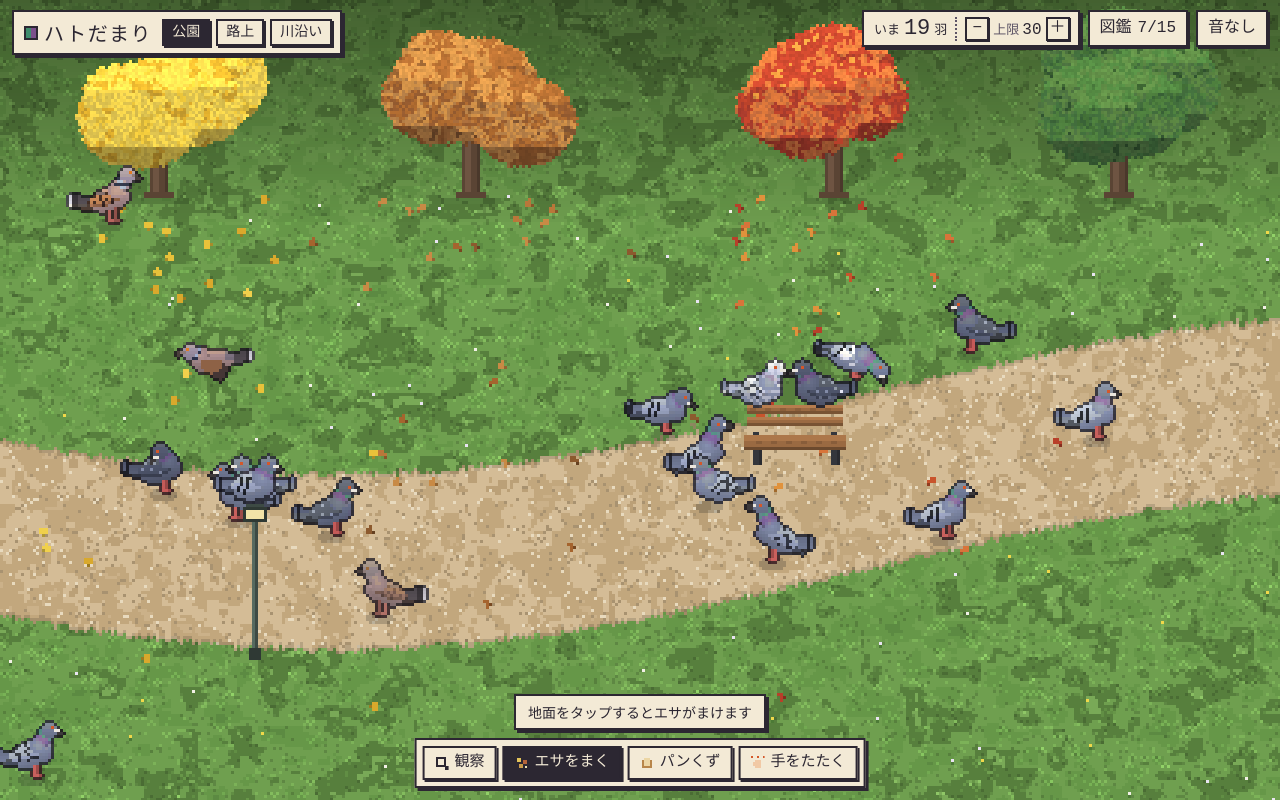
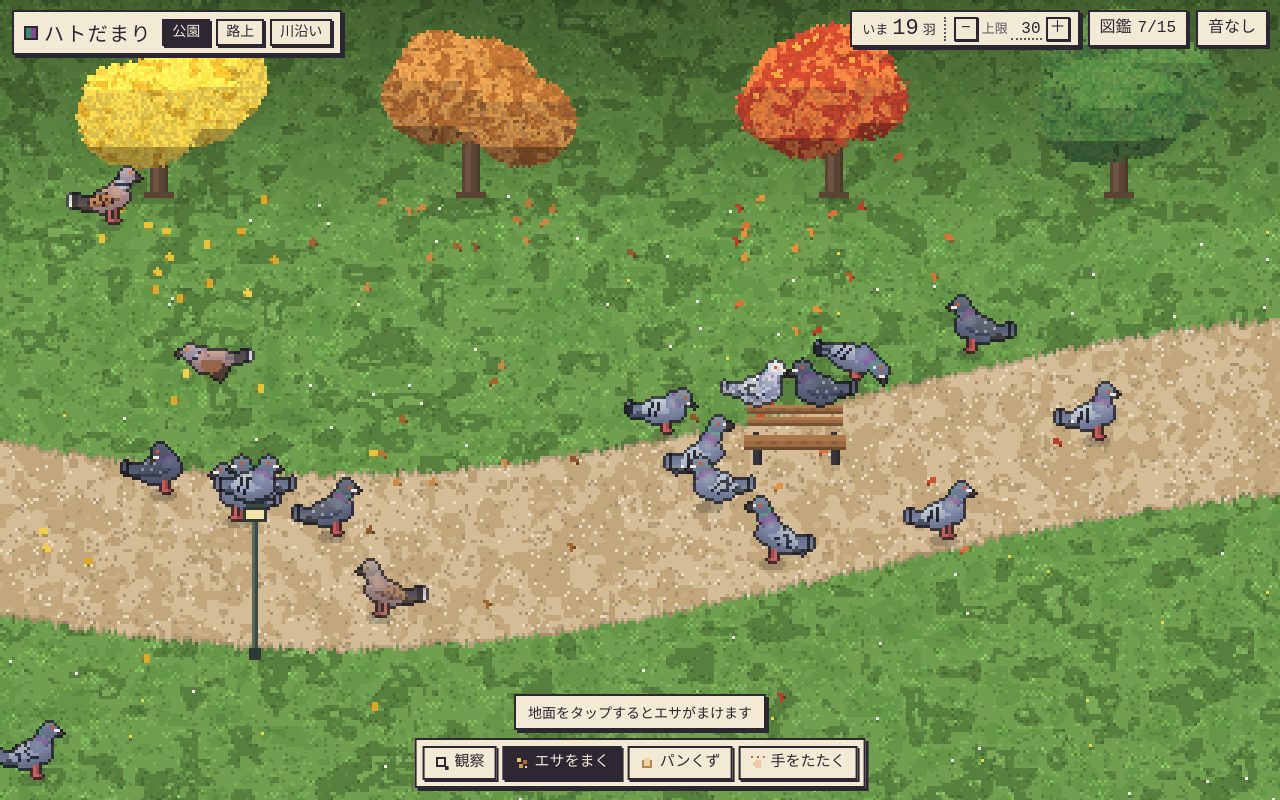
Before and after one commit to as-is-prog/pigeon-c, a plain HTML site: page index.html in a window 1280 px wide. Drawn offline with Linux system fonts and the light colour scheme; a web font is replaced by a local one.

Commit message:
鳩の上限を1〜1000羽に広げ、数字を直接入力できるようにした
- −／＋ は 1,2,3,5…100,150…1000 と段階的に動き、押しっぱなしで連続
- 上限の数字をタップすると直接入力（範囲外は丸める）
- 5羽以下のときは寿命や驚きで勝手に帰らない（同じ個体を眺め続けられる）
- 大幅に足りないときはまとめて飛来、大幅に多いときはまとめて飛び去る
- 大人数でも重くならないように:
  - 見た目を羽色ごとに12通りの個体差から選び、スプライトを共有
  - 重なり回避を格子分割にして近所だけ判定
  - 図鑑の保存をまとめて行う

Co-Authored-By: Claude Opus 5.5 <noreply@anthropic.com>
Claude-Session: https://claude.ai/code/session_01MwAwpyrjSaLn1twKsBb6Vg

```diff
--- a/index.html
+++ b/index.html
@@ -146,7 +146,26 @@ button[aria-pressed="true"] .ico { filter: none; }
   align-self: center;
 }
 .cap-txt { display: flex; align-items: baseline; gap: 3px; color: var(--ink-soft); }
-.cap-txt b { font-size: 16px !important; color: var(--ink); min-width: 2ch; }
+.cap-txt input {
+  font: inherit;
+  font-size: 16px;
+  color: var(--ink);
+  background: transparent;
+  border: 0;
+  border-bottom: 2px dotted var(--ink-soft);
+  padding: 0 1px;
+  margin: 0;
+  min-width: 2ch;
+  text-align: right;
+  font-variant-numeric: tabular-nums;
+  -moz-appearance: textfield;
+  appearance: textfield;
+}
+.cap-txt input::-webkit-outer-spin-button,
+.cap-txt input::-webkit-inner-spin-button { -webkit-appearance: none; margin: 0; }
+.cap-txt input { user-select: text; -webkit-user-select: text; }
+button.step { touch-action: manipulation; }
+.cap-txt input:focus { outline: none; background: #fff7e6; border-bottom-color: var(--eye); }
 button.step {
   width: 24px; height: 24px; padding: 0;
   justify-content: center;
@@ -333,7 +352,7 @@ button[aria-pressed="true"] .ico.look { filter: invert(1); }
       <span class="now"><span>いま</span><b id="count">0</b><span>羽</span></span>
       <span class="cap-ctl">
         <button id="pop-dec" class="step" aria-label="上限を減らす" title="上限を減らす（多いぶんは飛び去ります）">−</button>
-        <span class="cap-txt">上限<b id="cap">25</b></span>
+        <label class="cap-txt" for="cap">上限<input id="cap" type="number" inputmode="numeric" min="1" max="1000" step="1" value="25" title="タップして数字を入力（1〜1000）"></label>
         <button id="pop-inc" class="step" aria-label="上限を増やす" title="上限を増やす">＋</button>
       </span>
     </div>
--- a/src/game.js
+++ b/src/game.js
@@ -131,7 +131,9 @@ const STORE = {
   set(k, v) { try { localStorage.setItem(k, JSON.stringify(v)); } catch (e) { /* 保存できなくても遊べる */ } },
 };
 
-const CAP_STEPS = [5, 8, 12, 16, 20, 25, 30, 40, 50];
+// −／＋ で動く段階。大きいほど刻みが粗い。直接入力なら 1〜1000 の任意の数
+const CAP_MIN = 1, CAP_MAX = 1000;
+const CAP_STEPS = [1, 2, 3, 5, 8, 10, 12, 15, 20, 25, 30, 40, 50, 60, 80, 100, 150, 200, 300, 400, 500, 700, 1000];
 
 const GRAIN = ['#e3c35a', '#d8b46a', '#c99a4a', '#efe2b0', '#b5643a', '#e8d48a', '#9a7a4a'].map(U.hex);
 
@@ -142,7 +144,8 @@ const G = {
   seen: STORE.get('hatodamari.seen', {}),
   sfx: SFX,
   nextEvent: 8, nextPanic: 45, nextSpawn: 1, nextLeaf: 1, flapCount: 0,
-  userCap: CAP_STEPS.includes(STORE.get('hatodamari.cap', 0)) ? STORE.get('hatodamari.cap', 0) : 0,
+  userCap: (() => { const v = Math.round(Number(STORE.get('hatodamari.cap', 0))); return v >= CAP_MIN && v <= CAP_MAX ? v : 0; })(),
+  seenDirty: false,
 
   init() {
     this.cv = document.getElementById('game');
@@ -205,6 +208,7 @@ const G = {
   // 画面の広さから決めるおすすめ上限（利用者が変えていなければこれを使う）
   get autoCap() {
     const want = U.clamp(Math.round((this.W * this.H) / 3500), 10, 30);
+    // おすすめ値は段階の中から選ぶ
     return CAP_STEPS.reduce((a, b) => (Math.abs(b - want) < Math.abs(a - want) ? b : a));
   },
   get cap() {
@@ -212,7 +216,11 @@ const G = {
   },
   // ふだん居つく数。エサをまいたときだけ上限まで集まる
   get targetPop() {
-    return Math.max(3, Math.round(this.cap * 0.7));
+    return this.cap <= 3 ? this.cap : Math.round(this.cap * 0.7);
+  },
+  // 少ないときは勝手に帰らない（1羽を愛でる用）
+  get mayLeave() {
+    return this.cap > 5;
   },
   // 飛び去り中を除いた数
   get resident() {
@@ -220,14 +228,20 @@ const G = {
     for (const b of this.birds) if (!(b.fly && b.fly.out)) n++;
     return n;
   },
-  setCap(dir) {
+  // 段階を一つ上げ下げ
+  stepCap(dir) {
     const cur = this.cap;
-    let i = CAP_STEPS.indexOf(cur);
-    if (i < 0) i = CAP_STEPS.findIndex((v) => v >= cur);
-    i = U.clamp(i + dir, 0, CAP_STEPS.length - 1);
-    this.userCap = CAP_STEPS[i];
-    STORE.set('hatodamari.cap', this.userCap);
-    if (dir > 0) this.nextSpawn = this.t + 0.3;
+    const next = dir > 0 ? CAP_STEPS.find((v) => v > cur) : [...CAP_STEPS].reverse().find((v) => v < cur);
+    if (next !== undefined) this.setCapValue(next);
+  },
+  setCapValue(n) {
+    n = Math.round(Number(n));
+    if (!Number.isFinite(n)) { UI.updateCap(); return; }
+    n = U.clamp(n, CAP_MIN, CAP_MAX);
+    const up = n > this.cap;
+    this.userCap = n;
+    STORE.set('hatodamari.cap', n);
+    if (up) this.nextSpawn = this.t + 0.3;
     UI.updateCap();
   },
 
@@ -237,7 +251,8 @@ const G = {
   },
 
   populate() {
-    const n = Math.max(2, Math.round(this.targetPop * 0.85) - 2);
+    const perchN = this.targetPop >= 8 && this.scene.perches.length ? 2 : 0;
+    const n = Math.max(1, Math.round(this.targetPop * 0.85)) - perchN;
     for (let i = 0; i < n; i++) {
       const s = this.randomGround(true);
       const b = this.addBird(this.pickVariant(), s.x, s.y, 0, true);
@@ -249,7 +264,7 @@ const G = {
       else b.set('idle', U.rand(0.2, 3));
     }
     // 止まり木にも何羽か
-    for (let i = 0; i < 2 && this.scene.perches.length; i++) {
+    for (let i = 0; i < perchN; i++) {
       const p = U.pick(this.scene.perches);
       const px = U.rand(p.x1, p.x2);
       const sy = p.syFn ? p.syFn(px) : p.sy;
@@ -269,7 +284,7 @@ const G = {
   markSeen(v, silent) {
     const first = !this.seen[v.id];
     this.seen[v.id] = (this.seen[v.id] || 0) + 1;
-    STORE.set('hatodamari.seen', this.seen);
+    this.seenDirty = true; // 保存はまとめて（何百羽も湧くときに毎回書かない）
     if (first && !silent) UI.toast(`図鑑に「${v.name}」を記録しました`);
     UI.dirtyZukan = true;
   },
@@ -553,17 +568,31 @@ const G = {
     for (const b of this.birds) b.update(dt);
     // 地上の鳩どうしは重ならない
     const ground = this.birds.filter((b) => !b.fly && !b.perch && b.state !== 'hop');
-    for (let i = 0; i < ground.length; i++)
-      for (let j = i + 1; j < ground.length; j++) {
-        const a = ground[i], b = ground[j];
+    const CELL = 8, grid = new Map();
+    for (const b of ground) {
+      const k = Math.floor(b.x / CELL) * 4096 + Math.floor(b.y / CELL);
+      let c = grid.get(k);
+      if (!c) grid.set(k, (c = []));
+      c.push(b);
+    }
+    const min = 6.5, k12 = Math.min(1, dt * 12);
+    for (const a of ground) {
+      const cx = Math.floor(a.x / CELL), cy = Math.floor(a.y / CELL);
+      for (let gx = cx - 1; gx <= cx + 1; gx++)
+        for (let gy = cy - 1; gy <= cy + 1; gy++) {
+          const c = grid.get(gx * 4096 + gy);
+          if (!c) continue;
+          for (const b of c) {
+            if (b.id <= a.id) continue; // 各ペア1回
             const dx = b.x - a.x, dy = (b.y - a.y) * 1.6;
             const d = Math.hypot(dx, dy);
-        const min = 6.5;
             if (d < min && d > 0.001) {
-          const push = (min - d) * 0.5 * Math.min(1, dt * 12);
+              const push = (min - d) * 0.5 * k12;
               const nx = (dx / d) * push, ny = (dy / d) * push / 1.6;
               if (this.scene.walkable(a.x - nx, a.y - ny)) { a.x -= nx; a.y -= ny; }
               if (this.scene.walkable(b.x + nx, b.y + ny)) { b.x += nx; b.y += ny; }
+            }
+          }
         }
     }
     // 飛び去った鳩
@@ -579,15 +608,25 @@ const G = {
     const resident = this.resident;
     if (t > this.nextSpawn) {
       // 少ないときほど早く来る
+      const lack = this.targetPop - resident;
       const short = resident < this.targetPop * 0.6;
       this.nextSpawn = t + (short ? U.rand(0.5, 1.4) : U.rand(2, 6));
-      if (resident < this.targetPop) this.spawnArrival(null, U.chance(0.15));
+      // 大幅に足りないときは何羽かまとめて来る
+      const n = lack > 0 ? Math.max(1, Math.ceil(lack / 12)) : 0;
+      for (let i = 0; i < n; i++) this.spawnArrival(null, U.chance(0.15));
     }
     // 上限を超えていたら、少しずつ飛び去る
     if (resident > this.cap && t > (this.nextLeave || 0)) {
-      this.nextLeave = t + (resident - this.cap > 8 ? 0.15 : 0.35);
+      const excess = resident - this.cap;
+      this.nextLeave = t + (excess > 8 ? 0.15 : 0.35);
       const cands = this.birds.filter((b) => !(b.fly && b.fly.out) && b.state !== 'carry');
-      if (cands.length) U.pick(cands).takeoff('leave');
+      // 大勢を減らすときは、まとまって飛び去る
+      const n = Math.min(cands.length, Math.max(1, Math.ceil(excess / 15)));
+      for (let i = 0; i < n; i++) {
+        const j = U.randi(i, cands.length - 1);
+        [cands[i], cands[j]] = [cands[j], cands[i]];
+        cands[i].takeoff('leave');
+      }
     }
     // 理由なき一斉飛翔
     if (t > this.nextPanic) {
@@ -880,8 +919,32 @@ const UI = {
     this.capEl = document.getElementById('cap');
     this.decEl = document.getElementById('pop-dec');
     this.incEl = document.getElementById('pop-inc');
-    this.decEl.addEventListener('click', () => g.setCap(-1));
-    this.incEl.addEventListener('click', () => g.setCap(1));
+    // −／＋: 押しっぱなしで連続
+    const hold = (el, dir) => {
+      let timer = null, delay = 0;
+      const stop = () => { clearTimeout(timer); timer = null; };
+      const tick = () => { g.stepCap(dir); delay = Math.max(70, delay * 0.8); timer = setTimeout(tick, delay); };
+      el.addEventListener('pointerdown', (e) => {
+        if (el.disabled) return;
+        e.preventDefault();
+        g.stepCap(dir);
+        delay = 260;
+        timer = setTimeout(tick, 420);
+      });
+      ['pointerup', 'pointerleave', 'pointercancel'].forEach((ev) => el.addEventListener(ev, stop));
+      // キーボード操作
+      el.addEventListener('click', (e) => { if (e.detail === 0) g.stepCap(dir); });
+    };
+    hold(this.decEl, -1);
+    hold(this.incEl, 1);
+    // 数字は直接入力できる
+    this.capEl.addEventListener('change', () => g.setCapValue(this.capEl.value));
+    this.capEl.addEventListener('keydown', (e) => {
+      if (e.key === 'Enter') this.capEl.blur();
+      if (e.key === 'Escape') { this.updateCap(true); this.capEl.blur(); }
+    });
+    this.capEl.addEventListener('focus', () => this.capEl.select());
+    this.capEl.addEventListener('blur', () => this.updateCap(true));
     this.updateCap();
     document.querySelectorAll('[data-tool]').forEach((b) => {
       b.addEventListener('click', () => {
@@ -911,12 +974,14 @@ const UI = {
     panel.addEventListener('click', (e) => { if (e.target === panel) panel.hidden = true; });
     window.addEventListener('keydown', (e) => { if (e.key === 'Escape') panel.hidden = true; });
   },
-  updateCap() {
+  updateCap(force) {
     const g = this.g;
     const c = g.cap;
-    this.capEl.textContent = c;
-    this.decEl.disabled = c <= CAP_STEPS[0];
-    this.incEl.disabled = c >= CAP_STEPS[CAP_STEPS.length - 1];
+    // 入力中は書き換えない
+    if (force || document.activeElement !== this.capEl) this.capEl.value = c;
+    this.capEl.style.width = String(c).length + 1 + 'ch';
+    this.decEl.disabled = c <= CAP_MIN;
+    this.incEl.disabled = c >= CAP_MAX;
   },
   hideHint() {
     if (this.hint && !this.hint.hidden) this.hint.hidden = true;
@@ -926,6 +991,7 @@ const UI = {
     if (this.hud > 0) return;
     this.hud = 0.4;
     const g = this.g;
+    if (g.seenDirty) { g.seenDirty = false; STORE.set('hatodamari.seen', g.seen); }
     const n = g.birds.filter((b) => b.x > -5 && b.x < g.W + 5 && b.y - b.z > -5).length;
     this.countEl.textContent = n;
     const seen = VARIANTS.filter((v) => g.seen[v.id]).length;
--- a/src/pigeon.js
+++ b/src/pigeon.js
@@ -16,9 +16,11 @@ class Pigeon {
     this.v = variant;
     this.kiji = variant.species === 'kiji';
     this.id = ++BIRD_SEQ;
-    this.seed = U.randi(1, 1e9);
-    this.marks = makeMarkings(variant, this.seed);
-    this.cache = new Map();
+    // 見た目は羽色ごとに12通りの個体差から選ぶ（何百羽いてもスプライトを共有できるように）
+    const look = getLook(variant, U.randi(0, LOOKS_PER_VARIANT - 1));
+    this.seed = look.seed;
+    this.marks = look.marks;
+    this.cache = look.cache;
     this.x = x; this.y = y; this.z = z;
     this.vx = 0; this.vy = 0;
     this.dir = U.chance(0.5) ? 1 : -1;
@@ -88,7 +90,7 @@ class Pigeon {
   // ---- 行動の選択 ----
   think() {
     const g = this.g;
-    if (this.age > this.life && U.chance(0.5)) return this.takeoff('leave');
+    if (this.age > this.life && g.mayLeave && U.chance(0.5)) return this.takeoff('leave');
     // 餌
     if (g.foods.length && U.chance(0.4 + this.greed * 0.6)) {
       const f = this.findFood(150 + this.greed * 80);
@@ -228,7 +230,7 @@ class Pigeon {
       if (g.t > fl.until) {
         // 群れ解散 → めいめい着地、何羽かは止まり木や遠くへ
         const r = Math.random();
-        if (r < 0.12) return this.takeoff('leave');
+        if (r < 0.12 && g.mayLeave) return this.takeoff('leave');
         if (r < 0.3 && g.scene.perches.length) return this.takeoff('perch');
         const spot = fl.landNear ? g.groundNear(fl.landNear.x, fl.landNear.y, 45) : g.randomGround(true);
         this.fly.mode = 'land';
@@ -530,7 +532,7 @@ class Pigeon {
           if (f) {
             this.food = f; f.claim++;
             this.takeoff('land', { x: f.x + U.rand(-12, 12), y: f.y + U.rand(-6, 6), alt: this.z + 4 });
-          } else if (U.chance(0.25)) this.takeoff('leave');
+          } else if (g.mayLeave && U.chance(0.25)) this.takeoff('leave');
           else {
             const s = g.randomGround(true);
             this.takeoff('land', { x: s.x, y: s.y, alt: this.z + 6 });
@@ -577,7 +579,7 @@ class Pigeon {
   panicTakeoff() {
     const g = this.g;
     this.calm = 2;
-    const leaveP = this.kiji ? 0.6 : 0.22;
+    const leaveP = !g.mayLeave ? 0 : this.kiji ? 0.6 : 0.22;
     if (U.chance(leaveP)) this.takeoff('leave');
     else if (U.chance(0.15) && g.scene.perches.length) this.takeoff('perch');
     else this.takeoff('flock', { flock: g.getFlock(this) });
--- a/src/sprites.js
+++ b/src/sprites.js
@@ -457,7 +457,21 @@ function renderPigeon(variant, marks, key) {
   return cv;
 }
 
-// 個体のスプライトキャッシュ
+// 見た目（模様＋スプライトキャッシュ）の共有プール
+const LOOKS_PER_VARIANT = 12;
+const LOOKS = new Map();
+function getLook(variant, idx) {
+  const k = variant.id + ':' + idx;
+  let l = LOOKS.get(k);
+  if (!l) {
+    const seed = 1 + VARIANTS.indexOf(variant) * 7919 + idx * 104729;
+    l = { seed, marks: makeMarkings(variant, seed), cache: new Map() };
+    LOOKS.set(k, l);
+  }
+  return l;
+}
+
+// スプライトキャッシュ（同じ見た目の個体で共有）
 function getPigeonSprite(bird, key) {
   let s = bird.cache.get(key);
   if (!s) {
```
Also changed, not shown: m2_13.png (added), m2_se.png (added), 1 other file. Lines whose indentation alone changed are shown as unchanged.
